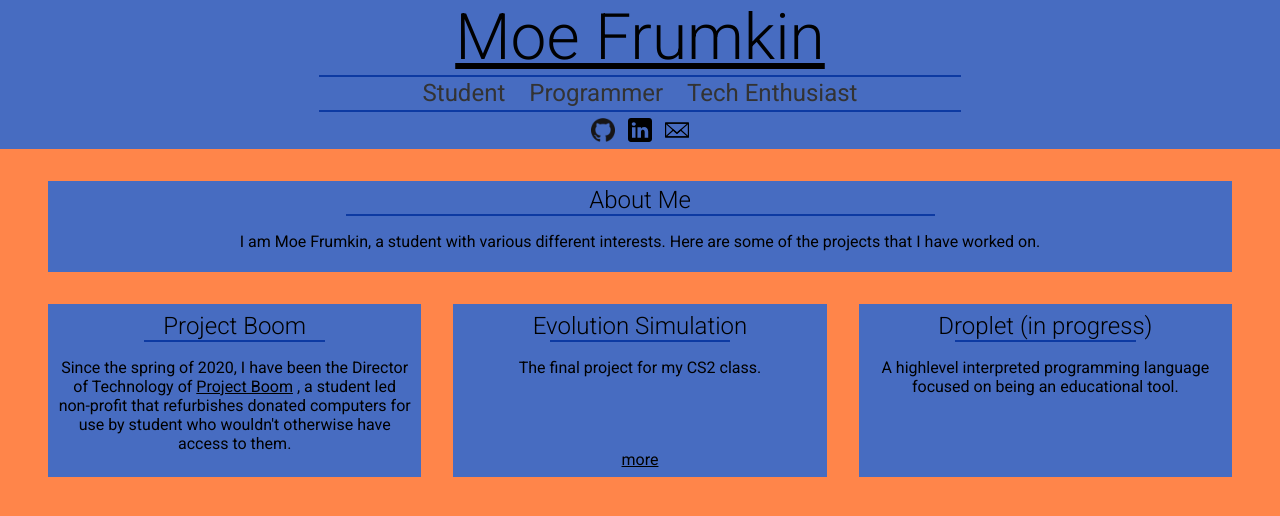
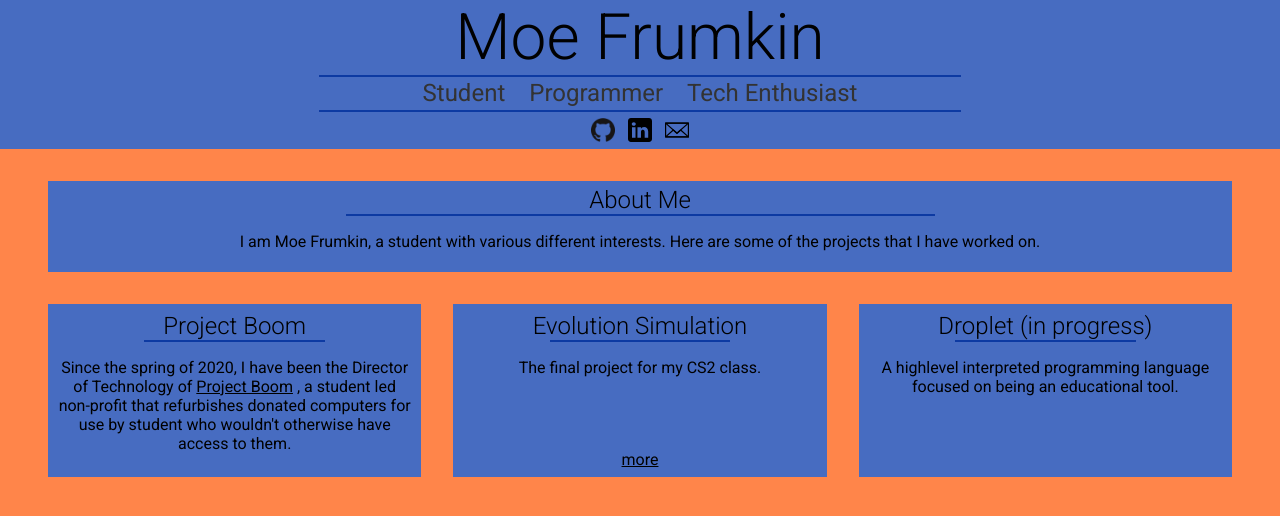
Before and after one commit to kunalbotla/moefrumkin.github.io, a plain HTML site: page index.html in a window 1280 px wide. Drawn offline with Linux system fonts and the light colour scheme.

Commit message:
fix underline on title

```diff
--- a/css/main.css
+++ b/css/main.css
@@ -24,6 +24,10 @@ header h1{
 	margin-block-end: 0;
 	font-family: Roboto;
 	font-weight: 300;
+}
+
+header h1 a {
+	text-decoration: none;
 }
 
 a {
```
